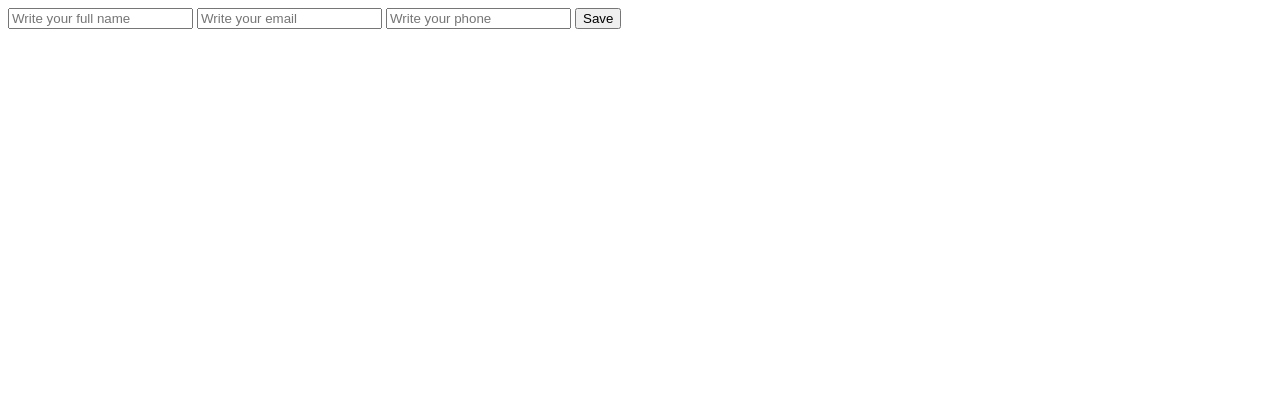
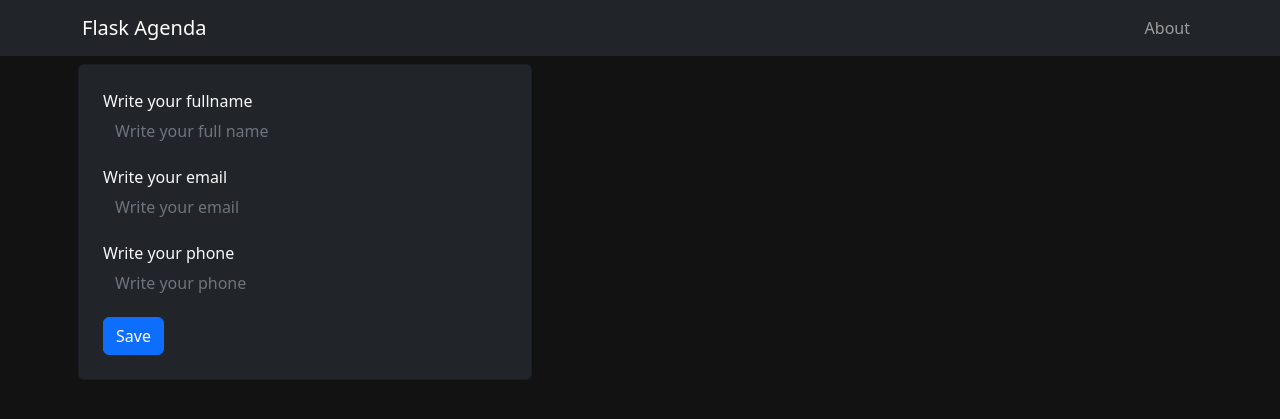
Before and after one commit to pardodiazrodrigo/flaskAgenda, a Flask app: page / in a window 1280 px wide. Shown: the top 419 px of the page. Run offline with Flask 2, Linux system fonts and the light colour scheme; data that the repository does not hold is empty.

Commit message:
Style proyect

```diff
--- a/app.py
+++ b/app.py
@@ -4,6 +4,7 @@ from flask_sqlalchemy import SQLAlchemy
 
 
 app = Flask(__name__)
+app.secret_key = "secret key"
 app.config['SQLALCHEMY_DATABASE_URI'] = "mysql://root:2404@localhost/contactsdb"
 app.config['SQLALCHEMY_TRACK_MODIFICATIONS'] = False
 
--- a/routes/contacts.py
+++ b/routes/contacts.py
@@ -1,4 +1,4 @@
-from flask import Blueprint, render_template, request, redirect, url_for
+from flask import Blueprint, render_template, request, redirect, url_for, flash
 from models.contact import Contact
 from utils.db import db
 
@@ -23,6 +23,8 @@ def add_contact():
     db.session.add(new_contact)
     db.session.commit()
 
+    flash('Contact added successfully.')
+
     return redirect('/')
 
 
@@ -38,6 +40,8 @@ def update(id):
 
         db.session.commit()
 
+        flash('Contact updated successfully.')
+
         return redirect(url_for('contacts.home'))
 
     return render_template('update.html', contact=contact)
@@ -49,6 +53,8 @@ def delete(id):
     db.session.delete(contact)
     db.session.commit()
 
+    flash('Contact deleted successfully.')
+
     return redirect(url_for('contacts.home'))
 
 
--- /dev/null
+++ b/static/css/main.css
@@ -0,0 +1,7 @@
+body {
+    background: #121212;
+}
+
+.bg-black {
+    background: #090909;
+}
--- a/templates/home.html
+++ b/templates/home.html
@@ -1,36 +1,34 @@
-<!doctype html>
-<html lang="en">
-<head>
-    <meta charset="UTF-8">
-    <meta name="viewport"
-          content="width=device-width, user-scalable=no, initial-scale=1.0, maximum-scale=1.0, minimum-scale=1.0">
-    <meta http-equiv="X-UA-Compatible" content="ie=edge">
-    <title>Home</title>
-</head>
-<body>
-<form action= "/new" method= "POST">
+{% extends 'layout.html' %}
 
-    <input type="text" name="fullname" placeholder="Write your full name">
-    <input type="text" name="email" placeholder="Write your email">
-    <input type="text" name="phone" placeholder="Write your phone">
+{% block body %}
 
-    <button>
-        Save
-    </button>
+<div class="row">
 
-</form>
+    <div class="col-md-5">
+        {% include ('partials/_contactForm.html') %}
+        {% include ('partials/_flashMessages.html') %}
+    </div>
 
-<div>
-    {% for contact in contacts %}
-        <h5>{{ contact.fullname }}</h5>
-            <a href="{{ url_for('contacts.update', id=contact.id) }}"> Update</a>
-            <a href="{{ url_for('contacts.delete', id=contact.id) }}"> Delete</a>
-
-        <p>{{contact.email}}</p>
-        <p>{{contact.phone}}</p>
-    {% endfor %}
+    <div class="col-md-7">
+        {% for contact in contacts %}
+        <div class="card mb-1 text-white bg-dark">
+            <div class="card-body">
+                <div class="d-flex justify-content-between">
+                    <h5>{{ contact.fullname }}</h5>
+                        <div>
+                            <a href="{{ url_for('contacts.update', id=contact.id) }}" class="btn bg-black
+                            text-white btn-sm rounded-0"> Update</a>
+                            <a href="{{ url_for('contacts.delete', id=contact.id) }}" class="btn btn-danger
+                            btn-sm rounden-0"> Delete</a>
+                        </div>
+                </div>
+            <p>{{contact.email}}</p>
+            <p>{{contact.phone}}</p>
+            </div>
+        </div>
+        {% endfor %}
+    </div>
 
 </div>
 
-</body>
-</html>
+{% endblock %}
--- /dev/null
+++ b/templates/layout.html
@@ -0,0 +1,21 @@
+<!doctype html>
+<html lang="en">
+  <head>
+    <meta charset="utf-8">
+    <meta name="viewport" content="width=device-width, initial-scale=1">
+    <title>Flask Agenda CRUD</title>
+    <link href="https://cdn.jsdelivr.net/npm/bootstrap@5.2.3/dist/css/bootstrap.min.css" rel="stylesheet"
+          integrity="sha384-rbsA2VBKQhggwzxH7pPCaAqO46MgnOM80zW1RWuH61DGLwZJEdK2Kadq2F9CUG65" crossorigin="anonymous">
+          <link rel="stylesheet" href="{{url_for('static', filename='css/main.css')}}">
+  </head>
+<body>
+    {% include ('partials/_navbar.html') %}
+
+    <div class="container p-2">
+
+    {% block body %}
+    {% endblock %}
+
+    </div>
+</body>
+</html>
--- /dev/null
+++ b/templates/partials/_contactForm.html
@@ -0,0 +1,24 @@
+<form action= "/new" method= "POST" class="card bg-dark text-light">
+     <div class="card-body p-4">
+
+         <div class="mb-3">
+            <label for="fullname">Write your fullname </label>
+            <input type="text" name="fullname" placeholder="Write your full name" class="form-control rounded-0
+            bg-dark border-0 text-white">
+         </div>
+
+         <div class="mb-3">
+             <label for="fullname">Write your email </label>
+             <input type="text" name="email" placeholder="Write your email" class="form-control rounded-0
+            bg-dark border-0 text-white">
+         </div>
+
+         <div class="mb-3">
+             <label for="fullname">Write your phone </label>
+             <input type="text" name="phone" placeholder="Write your phone" class="form-control rounded-0
+            bg-dark border-0 text-white">
+         </div>
+
+    <button class="btn btn-primary">Save</button>
+    </div>
+</form>
--- /dev/null
+++ b/templates/partials/_flashMessages.html
@@ -0,0 +1,7 @@
+{% with messages = get_flashed_messages() %}
+    {% if messages %}
+        {% for message in messages %}
+            {{message}}
+        {% endfor %}
+    {% endif %}
+{% endwith %}
--- /dev/null
+++ b/templates/partials/_navbar.html
@@ -0,0 +1,16 @@
+<nav class="navbar navbar-expand-lg navbar-dark bg-dark">
+  <div class="container">
+    <a class="navbar-brand" href="/">Flask Agenda</a>
+    <button class="navbar-toggler" type="button" data-bs-toggle="collapse" data-bs-target="#navbarNav"
+            aria-controls="navbarNav" aria-expanded="false" aria-label="Toggle navigation">
+      <span class="navbar-toggler-icon"></span>
+    </button>
+    <div class="collapse navbar-collapse" id="navbarNav">
+      <ul class="navbar-nav ms-auto">
+        <li class="nav-item">
+          <a class="nav-link" href="/about">About</a>
+        </li>
+      </ul>
+    </div>
+  </div>
+</nav>
```
Also changed, not shown: templates/about.html (+6 -12 lines), templates/update.html (+22 -18 lines).
